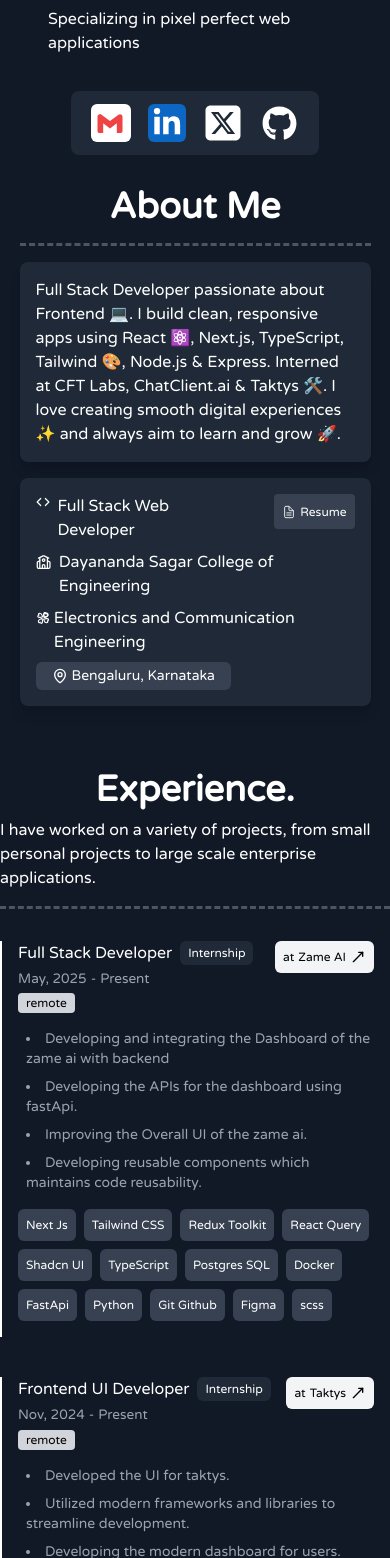
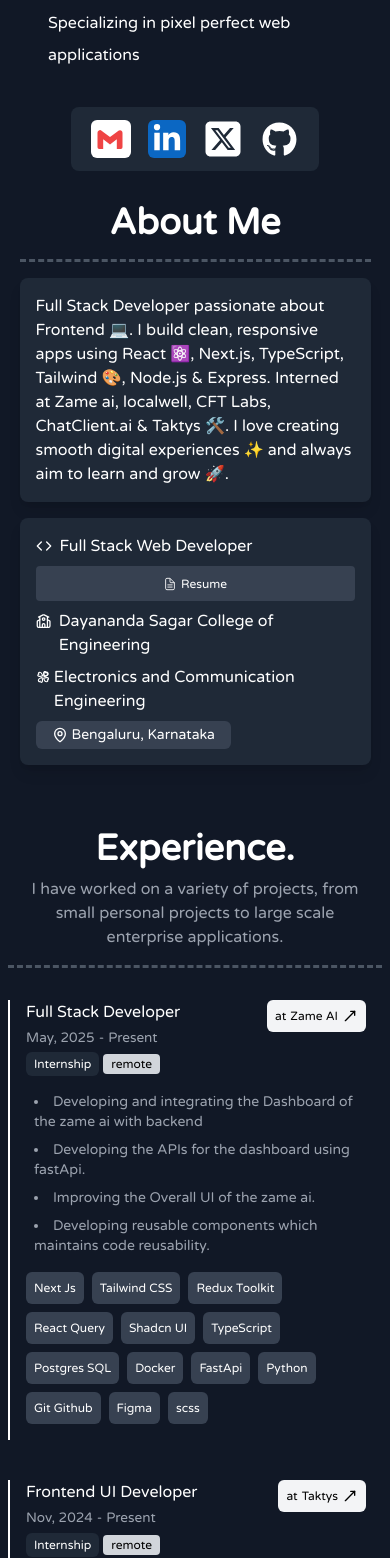
Before and after one commit to Vaidik1308/personal-portfolio, a Next.js app: page / in a window 390 px wide. Shown: the part 442-2000 px from the top of the page. Built offline with nearby package versions, Linux system fonts and the light colour scheme; a web font is replaced by a local one; what tailwindcss-motion would draw is missing.

Commit message:
added some more animations and hover effects

```diff
--- a/src/components/Home/AboutMe/AboutMe.tsx
+++ b/src/components/Home/AboutMe/AboutMe.tsx
@@ -14,7 +14,7 @@ const AboutMe = () => {
         <Container>
             <HeaderSection>About Me</HeaderSection>
             <AnimatedElement variant='fadeInUp' delay={0.1} duration={0.5} once={true} className='my-4 gap-4 shadow-lg bg-gray-800 p-4 rounded-lg'>
-            Full Stack Developer passionate about Frontend <span className=''>💻</span>. I build clean, responsive apps using React <span>⚛️</span>, Next.js, TypeScript, Tailwind <span>🎨</span>, Node.js & Express. Interned at CFT Labs, ChatClient.ai & Taktys <span>🛠️</span>. I love creating smooth digital experiences <span>✨</span> and always aim to learn and grow <span>🚀</span>.
+            Full Stack Developer passionate about Frontend <span className=''>💻</span>. I build clean, responsive apps using React <span>⚛️</span>, Next.js, TypeScript, Tailwind <span>🎨</span>, Node.js & Express. Interned at Zame ai, localwell, CFT Labs, ChatClient.ai & Taktys <span>🛠️</span>. I love creating smooth digital experiences <span>✨</span> and always aim to learn and grow <span>🚀</span>.
 
 
 
@@ -28,19 +28,19 @@ const AboutMe = () => {
             <AnimatedElement variant='fadeInUp' delay={0.4} duration={0.5} once={true} className='my-4 flex items-start gap-4 shadow-lg bg-gray-800 p-4 rounded-lg'>
 
               <div className='flex justify-start w-[100%] flex-col gap-2'>
-                  <div className='flex w-full justify-between'>
-                    <div className='flex items-start md:items-center w-[60%] md:w-auto gap-2'>
+                  <div className='flex w-full justify-between md:flex-row flex-col'>
+                    <div className='flex items-center md:w-[60%]  gap-2'>
                       <Code size={16}/>
                       <span>
                         {aboutData.role}
                       </span>
                     </div>
-                    <div className='flex items-center w-fit px-2 h-[35px] md:h-auto md:w-fit justify-center gap-1 md:px-2 bg-gray-700 md:py-1 text-[0.75rem] md:text-[1rem] rounded-sm'>
+                    <a target='_blank' href='https://drive.google.com/file/d/1YbjXs2ALW_TCBest6qYPfENCqL7vIOiZ/view?usp=sharing' className='flex items-center  px-2 h-[35px] md:h-auto justify-center gap-1 md:px-2 bg-gray-700 md:py-1 text-[0.75rem] md:text-[1rem] rounded-sm mt-2 md:mt-0 w-full md:w-fit hover:bg-gray-600 duration-200 cursor-pointer select-none'>
                       <IoDocumentTextOutline className=' text-[14px] md:text-[16px]'/>
-                      <a className='cursor-pointer' target='_blank' href='https://drive.google.com/file/d/1YbjXs2ALW_TCBest6qYPfENCqL7vIOiZ/view?usp=sharing'>
+                      <span className='cursor-pointer' >
                         Resume
-                      </a>
-                    </div>
+                      </span>
+                    </a>
                   </div>
                   <div className='flex md:flex-row flex-col items-start gap-2 w-full justify-between'>
                     <div className='flex items-start gap-2'>
--- a/src/components/Home/HeroSection.tsx
+++ b/src/components/Home/HeroSection.tsx
@@ -8,6 +8,7 @@ import { FaGithub, FaLinkedinIn } from 'react-icons/fa'
 import { FaSquareXTwitter } from 'react-icons/fa6'
 import {motion } from 'framer-motion'
 import LetterAnimation from '../Reusable/LetterAnimation'
+import AnimatedElement from '../Reusable/animated-element'
 
 
 const HeroSection = () => {
@@ -41,12 +42,16 @@ const HeroSection = () => {
                         </div>
                     </h1>
                     <ul className='flex flex-col gap-1 list-none pl-4 md:pl-0'>
+                      <AnimatedElement variant='fadeInUp' delay={0.1} duration={0.5} once={true} className='leading-8 flex flex-wrap'>
                         <li className='leading-8 flex flex-wrap'>Frontend Developer
                           <span className='text-blue-500  rounded-sm  ml-1 text-[0.8rem] md:text-[1rem] flex items-center justify-center'>Crafting</span>
                           <span className='text-green-500 rounded-sm  mx-1 text-[1rem] md:text-[1.2rem] flex items-center justify-center'>Seamless</span>
                           <span className='text-red-500  rounded-sm  mr-1 text-[1.2rem] md:text-[1.4rem] flex items-center justify-center'>User Experience</span>
                         </li>
+                      </AnimatedElement>
+                      <AnimatedElement variant='fadeInUp' delay={0.2} duration={0.5} once={true} className='leading-8 flex flex-wrap'>
                         <li>Specializing in pixel perfect web applications</li>
+                      </AnimatedElement>
                     </ul>
                     <motion.div
                       className='grid grid-cols-4 md:mt-0 mt-4 items-center gap-4 text-3xl mx-auto md:mx-0 w-fit  inset-4 px-5 py-3 rounded-lg bg-gray-800'
@@ -123,9 +128,9 @@ const HeroSection = () => {
                     </motion.div>
                 </div>
             </div>
-            <div className='w-[45%] md:flex hidden absolute z-10 -right-[5%]'>
+            <AnimatedElement variant='fadeInRight' delay={0.1} duration={0.5} once={true} className='w-[45%] md:flex hidden absolute z-10 -right-[5%]'>
                 <Image src={ProfilePic} width={500} height={500} className='w-[100%] h-auto ' alt='profilePic'/>
-            </div>
+            </AnimatedElement>
             <motion.div
               initial={{
                 x:100,
--- a/src/components/Home/Skills/Skills.tsx
+++ /dev/null
@@ -1,10 +0,0 @@
-import React from 'react'
-
-
-const Skills = () => {
-  return (
-    <div>Skills</div>
-  )
-}
-
-export default Skills
--- a/src/components/Home/SkillsSection/index.tsx
+++ b/src/components/Home/SkillsSection/index.tsx
@@ -119,8 +119,12 @@ const SkillsSection = () => {
                     key={index}
                     className='flex items-center flex-col bg-gray-800 md:p-4 rounded-lg md:size-32 size-24 p-1 justify-center gap-5 hover:scale-105 transition-all duration-300 cursor-pointer hover:bg-gray-700'
                 >
-                    {skill.icon}
-                    <span className='text-sm'>{skill.name}</span>
+                    <AnimatedElement variant='bounce' delay={index*0.1} duration={1} once={true} className='text-white'>
+                        {skill.icon}
+                    </AnimatedElement>
+                    <AnimatedElement variant='fadeIn' delay={index*0.1} duration={0.5} once={true} className='text-sm'>
+                        {skill.name}
+                    </AnimatedElement>
                 </AnimatedElement>
             ))
         }
--- a/src/components/Home/experience/ExperienceTimeline.tsx
+++ b/src/components/Home/experience/ExperienceTimeline.tsx
@@ -15,7 +15,7 @@ const ExperienceTimeline = () => {
                             <div className='flex flex-col gap-1'>
                                 <h4 className='md:text-xl md:leading-3 flex items-start md:items-center gap-2'>
                                     {item.roleName}
-                                    <span className='bg-gray-800 p-1 rounded-md text-xs  px-2'>{item.jobType}</span>
+                                    <span className='bg-gray-800 md:flex hidden p-1 rounded-md text-xs  px-2'>{item.jobType}</span>
                                 </h4>
                                 <div className="flex text-gray-400 items-center gap-1 text-[0.85rem]">
                                     <span>
@@ -26,8 +26,10 @@ const ExperienceTimeline = () => {
                                         {item.duration?.end ? item.duration.end : item.current ? "Present" :""}
                                     </span>
                                 </div>
-                                <div className='flex flex-col items-start gap-1'>
+
+                                <div className='flex   gap-1 md:flex-col flex-row md:items-start items-center'>
                                     {/* <span className='text-sm lowercase'>Internship</span> */}
+                                    <span className='bg-gray-800 flex md:hidden p-1 rounded-md text-xs  px-2'>{item.jobType}</span>
                                     <span className='bg-gray-300 text-black px-2 py-[2px] rounded-sm text-xs'>{item.type}</span>
                                 </div>
                             </div>
@@ -41,15 +43,17 @@ const ExperienceTimeline = () => {
                         </div>
                         <ul className='list-disc list-inside pl-2 text-sm mt-4 flex flex-col gap-2 text-gray-400'>
                             {item.desc && item.desc.map((list,i) => (
-                                <li key={i}>
-                                    {list}
-                                </li>
+                                <AnimatedElement key={i} variant='fadeIn' delay={i*0.1} duration={0.5} once={true} className='text-gray-400'>
+                                    <li >
+                                        {list}
+                                    </li>
+                                </AnimatedElement>
                             ))}
                         </ul>
                         <div className='my-4 text-xs flex flex-wrap gap-2'>
                             {item.skills && item.skills.map((skill,i) => (
 
-                                <span key={i} className='bg-gray-700 p-2 rounded-md text-white'>{skill}</span>
+                                <AnimatedElement key={i} variant='fadeIn' delay={i*0.1} duration={0.5} once={true} className='bg-gray-700 p-2 rounded-md text-white hover:bg-gray-600 duration-200 cursor-pointer select-none'>{skill}</AnimatedElement>
                             ))}
                         </div>
                     </div>
--- a/src/components/Home/experience/Expirience.tsx
+++ b/src/components/Home/experience/Expirience.tsx
@@ -7,7 +7,7 @@ import { HeaderSection } from '@/components/Reusable/HeaderSection'
 
 const Experience = () => {
   return (
-    <section id='experience' className='mt-12'>
+    <section id='experience' className='mt-12 px-2'>
       <Container className='text-white flex flex-col gap-4 justify-center items-center w-full'>
         <div className='flex flex-col gap-2 justify-center items-center w-full'>
           <HeaderSection description='I have worked on a variety of projects, from small personal projects to large scale enterprise applications.'>Experience.</HeaderSection>
--- a/src/components/Reusable/HeaderSection.tsx
+++ b/src/components/Reusable/HeaderSection.tsx
@@ -4,7 +4,7 @@ export const HeaderSection = ({children,description}: {children: React.ReactNode
     return (
       <AnimatedElement variant='fadeInUp' delay={0.1} duration={0.5} once={true} className='flex flex-col gap-2 justify-center items-center w-full  border-dashed border-b-[3px] border-gray-600 pb-4'>
         <h2 className='text-4xl font-bold'>{children}</h2>
-        {description && <p>{description}</p>}
+        {description && <p className='text-gray-400 text-center px-4'>{description}</p>}
       </AnimatedElement>
     )
   }
```
Lines whose indentation alone changed are shown as unchanged.
